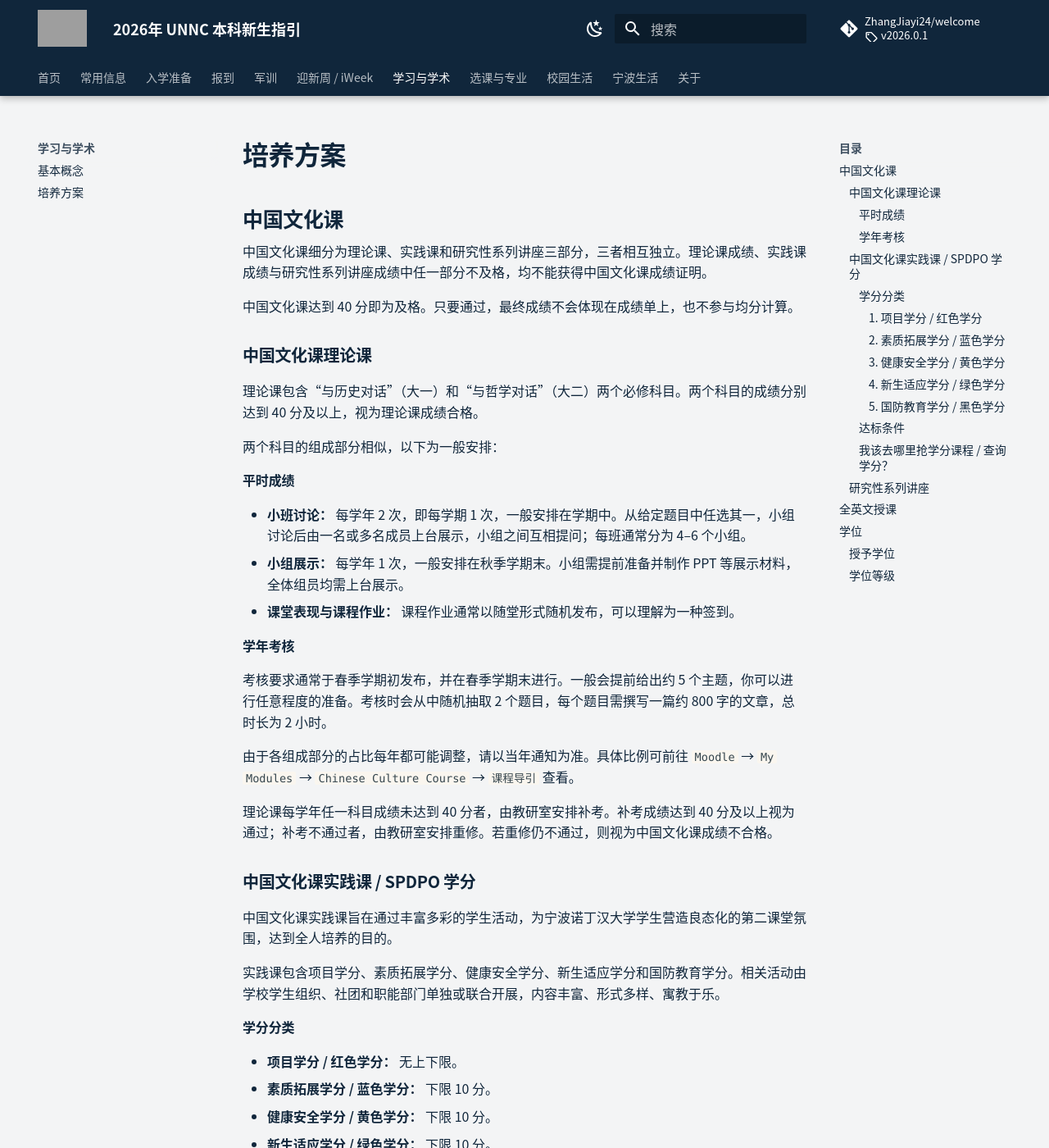
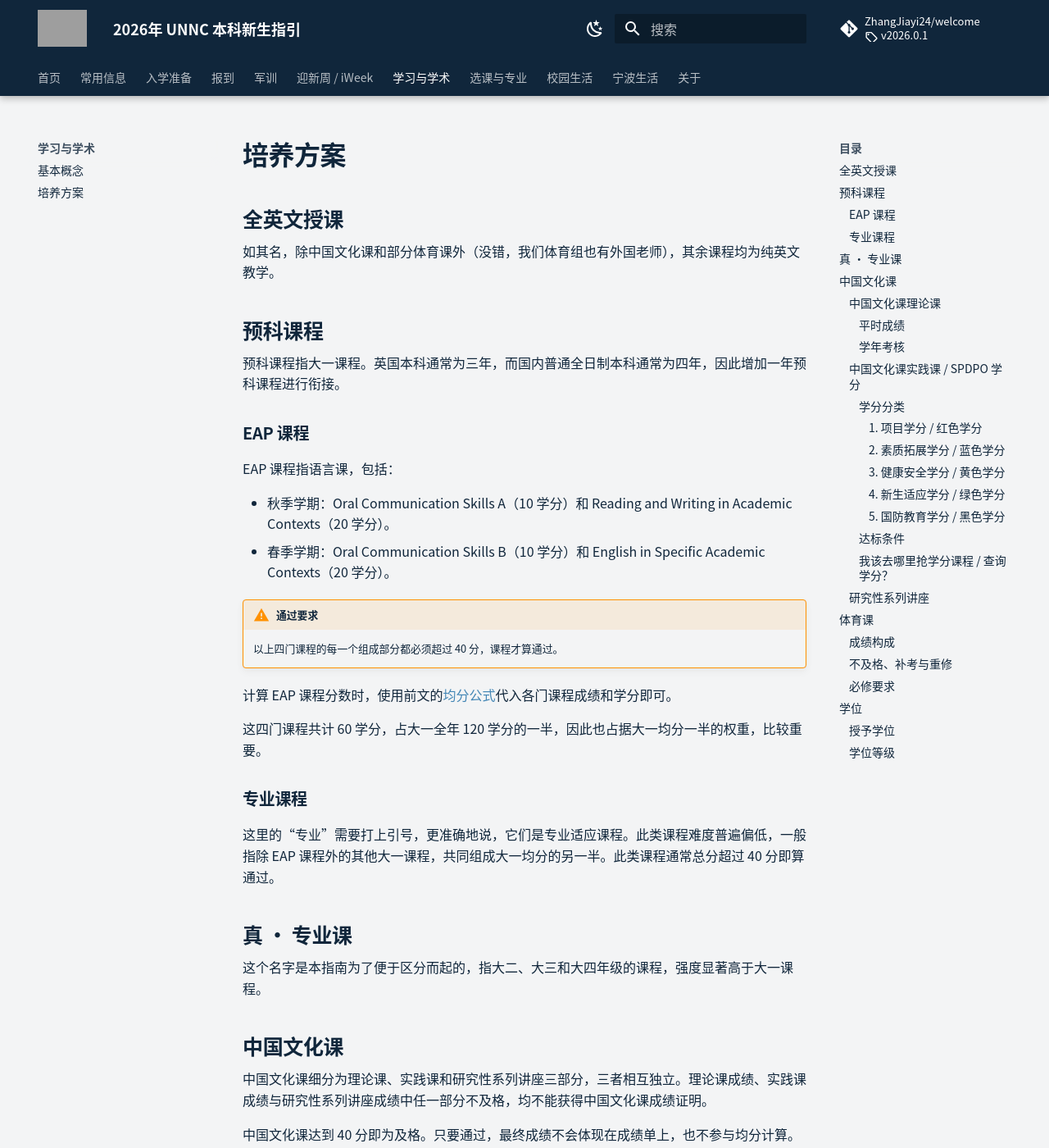
Before and after one commit to ZhangJiayi24/welcome, an MkDocs documentation site: the page built from docs/study/modules.md, in a window 1280 px wide and 1400 px high. Shown: the whole window at 82% size. Built offline with MkDocs 1.6.1 and Material for MkDocs 9.7.7, drawn with Linux system fonts in a browser that asks for light colours; comment, search, counter and statistics services are not loaded; some of the changed text lies outside the part shown; grey boxes are pictures that could not be loaded.

Commit message:
补充课程培养方案说明

```diff
--- a/docs/study/modules.md
+++ b/docs/study/modules.md
@@ -1,4 +1,34 @@
 # 培养方案
+
+## 全英文授课
+
+如其名，除中国文化课和部分体育课外（没错，我们体育组也有外国老师），其余课程均为纯英文教学。
+
+## 预科课程
+
+预科课程指大一课程。英国本科通常为三年，而国内普通全日制本科通常为四年，因此增加一年预科课程进行衔接。
+
+### EAP 课程
+
+EAP 课程指语言课，包括：
+
+- 秋季学期：Oral Communication Skills A（10 学分）和 Reading and Writing in Academic Contexts（20 学分）。
+- 春季学期：Oral Communication Skills B（10 学分）和 English in Specific Academic Contexts（20 学分）。
+
+!!! warning "通过要求"
+    以上四门课程的每一个组成部分都必须超过 40 分，课程才算通过。
+
+计算 EAP 课程分数时，使用前文的[均分公式](basics.md#weighted-average){ .resource-link }代入各门课程成绩和学分即可。
+
+这四门课程共计 60 学分，占大一全年 120 学分的一半，因此也占据大一均分一半的权重，比较重要。
+
+### 专业课程
+
+这里的“专业”需要打上引号，更准确地说，它们是专业适应课程。此类课程难度普遍偏低，一般指除 EAP 课程外的其他大一课程，共同组成大一均分的另一半。此类课程通常总分超过 40 分即算通过。
+
+## 真 · 专业课
+
+这个名字是本指南为了便于区分而起的，指大二、大三和大四年级的课程，强度显著高于大一课程。
 
 ## 中国文化课 { #chinese-culture-course }
 
@@ -110,9 +140,35 @@
 
 研究性系列讲座不及格者，由教研室安排补考。补考拟安排在大四春季学期，以参与讲座的方式进行；补考期满后仍未达到 5 次者，视为中国文化课成绩不合格。
 
-## 全英文授课
+## 体育课
 
-如其名，除中国文化课和部分体育课外（没错，我们体育组也有外国老师），其余课程均为纯英文教学。
+体育课成绩由两个模块构成，分别为“体测”和“整体评估”。整体评估包括考勤情况、项目考试等。
+
+### 成绩构成
+
+| 学期类型 | 体测占比 | 整体评估占比 |
+| --- | ---: | ---: |
+| 有体测的学期（大一上、大二上） | 40% | 60% |
+| 没有体测的学期 | — | 100% |
+
+整体评估会因体育课项目和任课老师不同，在具体项目及其占比上有所区别。
+
+### 不及格、补考与重修
+
+- 体育课成绩介于 40–59 分，视为“不及格”。
+- 体育课成绩为 39 分及以下，需要在大三期间重修。
+- “不及格”的学生仍有一次补考机会；补考未通过则需要重修。
+
+补考形式为跑步测试：
+
+| 学生 | 及格标准 |
+| --- | ---: |
+| 男生 | 1000 米，4 分 33 秒以内 |
+| 女生 | 800 米，4 分 23 秒以内 |
+
+### 必修要求
+
+根据国家教育部规定，体育课为必修课，中国大陆大一、大二本科学生必须参加。根据学校规定，四个学期的体育合格成绩，是申请本年度奖学金、大三出国交换，以及获得宁波诺丁汉大学学位证书和毕业证书的前提与必要条件。
 
 ## 学位
 
```
Also changed, not shown: docs/study/basics.md (+1 -1 lines).
